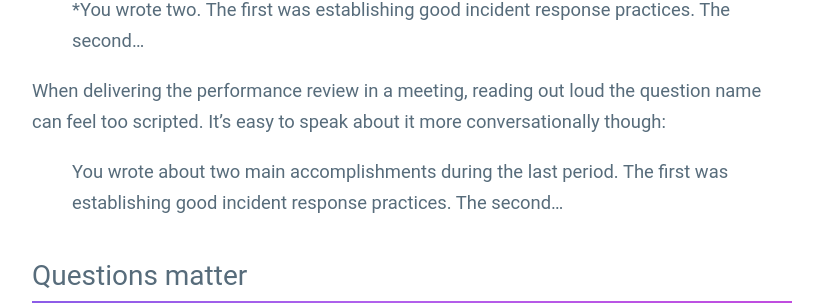
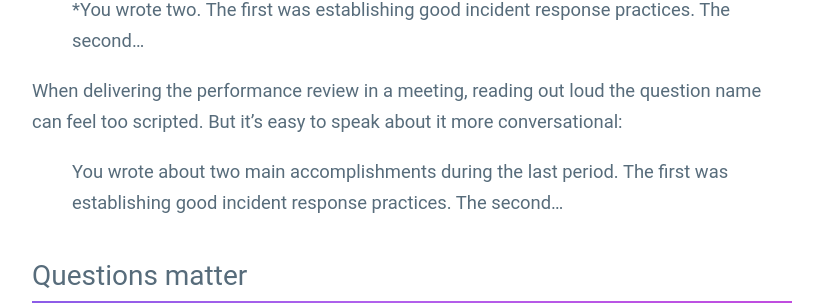
Before and after one commit to guillermodlpa/site, a Jekyll site: the page built from _posts/2021-03-29-better-approach-self-review-in-performance-reviews.markdown, in a window 1280 px wide. Shown: the part 1079-1383 px from the top of the page, without its empty margins (228-1051 px from the left). Built offline with Jekyll 4.4.1, drawn with Linux system fonts in a browser that asks for light colours.

Commit message:
Updated Better Approach Self Review In Performance Reviews

```diff
--- a/_posts/2021-03-29-better-approach-self-review-in-performance-reviews.markdown
+++ b/_posts/2021-03-29-better-approach-self-review-in-performance-reviews.markdown
@@ -18,7 +18,7 @@ This year, I've followed a more structured approach. That has helped me save tim
 > *\[What were your accomplishments?\]
 > *You wrote two. The first was establishing good incident response practices. The second...
 
-When delivering the performance review in a meeting, reading out loud the question name can feel too scripted. It's easy to speak about it more conversationally though:
+When delivering the performance review in a meeting, reading out loud the question name can feel too scripted. But it's easy to speak about it more conversational:
 
 > You wrote about two main accomplishments during the last period. The first was establishing good incident response practices. The second...
 
```
